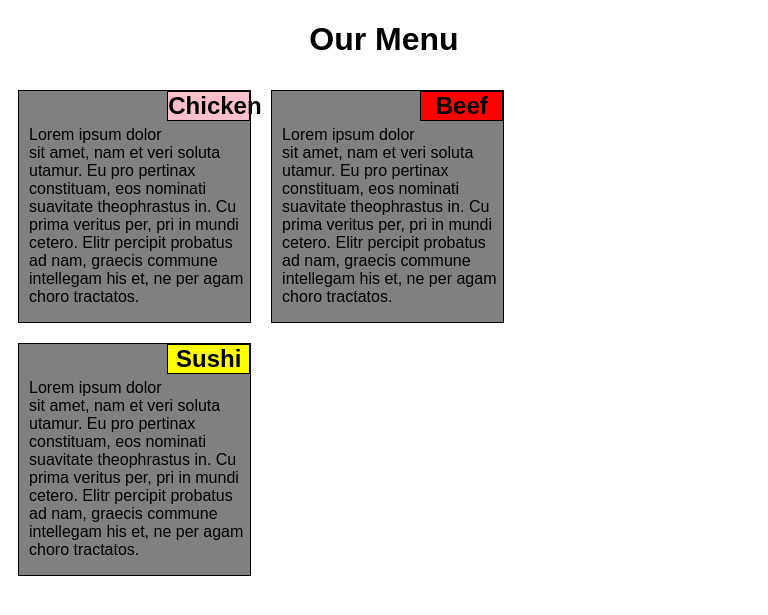
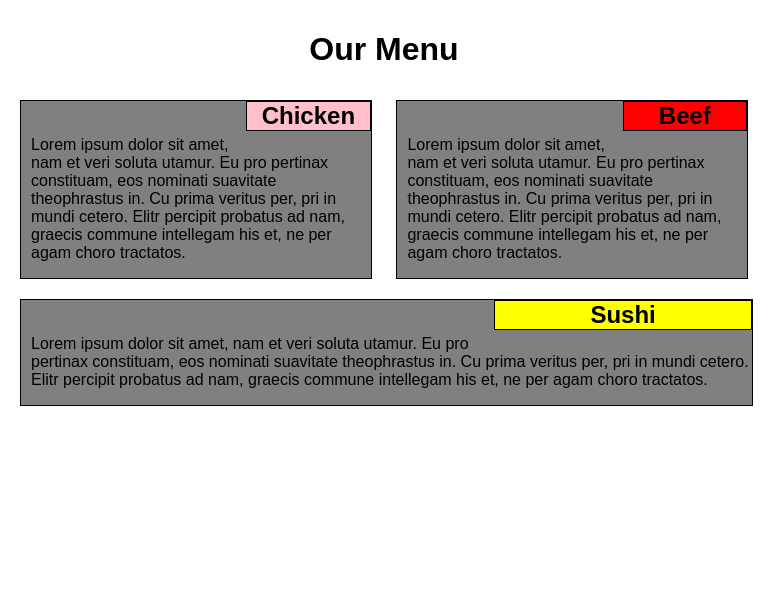
Before and after one commit to emmvalenti/emmvalenti.github.io, a Jekyll site: the page mod2/index.html, which Jekyll copies as it is, in a window 768 px wide. Shown: the top 615 px of the page. Built offline with Jekyll 4.4.1, drawn with Linux system fonts in a browser that asks for light colours.

Commit message:
add media queries for tablet, mobile view

```diff
--- a/mod2/css/mod2.css
+++ b/mod2/css/mod2.css
@@ -1,5 +1,7 @@
 body{
 	font-family: "Arial", "Helvetica", sans-serif;
+	margin: 5px;
+	padding: 5px;
 }
 
 section{
@@ -41,4 +43,29 @@ p{
 	margin-left: 10px;
 }
 
-@media
+@media (min-width: 768px) and (max-width: 991px){
+	#chicken {
+		width: 47%;
+		float: left;
+		box-sizing: border-box;
+	}
+	#beef{
+		float: right;
+		width:47%;
+		/*box-sizing: border-box;*/
+	}
+	#sushi{
+		width: 98%;
+		clear: both;
+	}
+
+}
+
+@media (max-width: 767px){
+	section{
+		display: block;
+		width: 98%;
+		float: left;
+
+	}
+}
```
